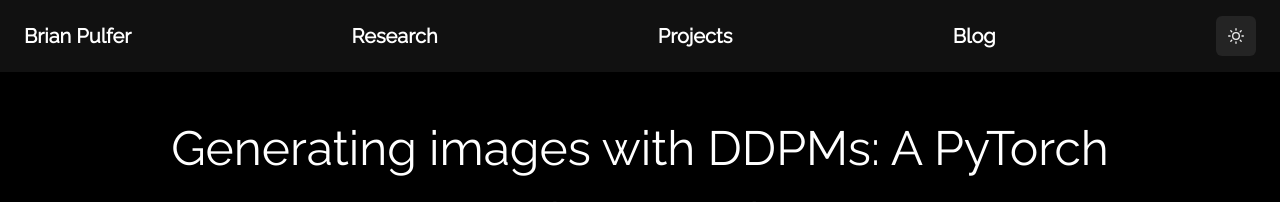
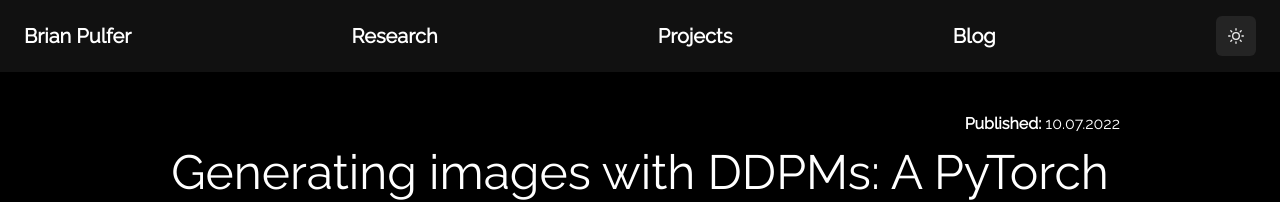
Before and after one commit to BrianPulfer/website, a Next.js app: page /blog/ddpm in a window 1280 px wide. Shown: the top 202 px of the page. Built offline with nearby package versions, Linux system fonts and the light colour scheme.

Commit message:
Added publication date for posts.

```diff
--- a/src/pages/blog/ddpm/index.tsx
+++ b/src/pages/blog/ddpm/index.tsx
@@ -8,6 +8,8 @@
   return (
     <>
       <Head><title>Blog - DDPM</title></Head>
+      <Text fontSize={'l'} textAlign={'right'}><b>Published:</b> 10.07.2022</Text>
+
       <Text fontSize={'5xl'} textAlign={'center'}>
         Generating images with DDPMs: A PyTorch Implementation
       </Text>
--- a/src/pages/blog/ppo/index.tsx
+++ b/src/pages/blog/ppo/index.tsx
@@ -9,6 +9,8 @@
   return (
         <>
             <Head><title>Blog - PPO</title></Head>
+            <Text fontSize={'l'} textAlign={'right'}><b>Published:</b> 15.12.2022</Text>
+
             <Text fontSize={'5xl'} textAlign={'center'}>PPO — Intuitive guide to state-of-the-art Reinforcement Learning</Text>
             <Center>
                 <Link target="_blank" href="https://colab.research.google.com/drive/1u7YTohPaQFJPud8289pV6H65f9ZqSKWp?usp=sharing">
--- a/src/pages/blog/vit/index.tsx
+++ b/src/pages/blog/vit/index.tsx
@@ -8,6 +8,8 @@
   return (
         <>
             <Head><title>Blog - ViT</title></Head>
+            <Text fontSize={'l'} textAlign={'right'}><b>Published:</b> 03.02.2022</Text>
+
             <Text fontSize={'5xl'} textAlign={'center'}>Vision Transformers from Scratch (PyTorch): A step-by-step guide</Text>
 
             <Text fontSize={'3xl'} fontWeight={'bold'} mb={5}>Introduction</Text>
```
